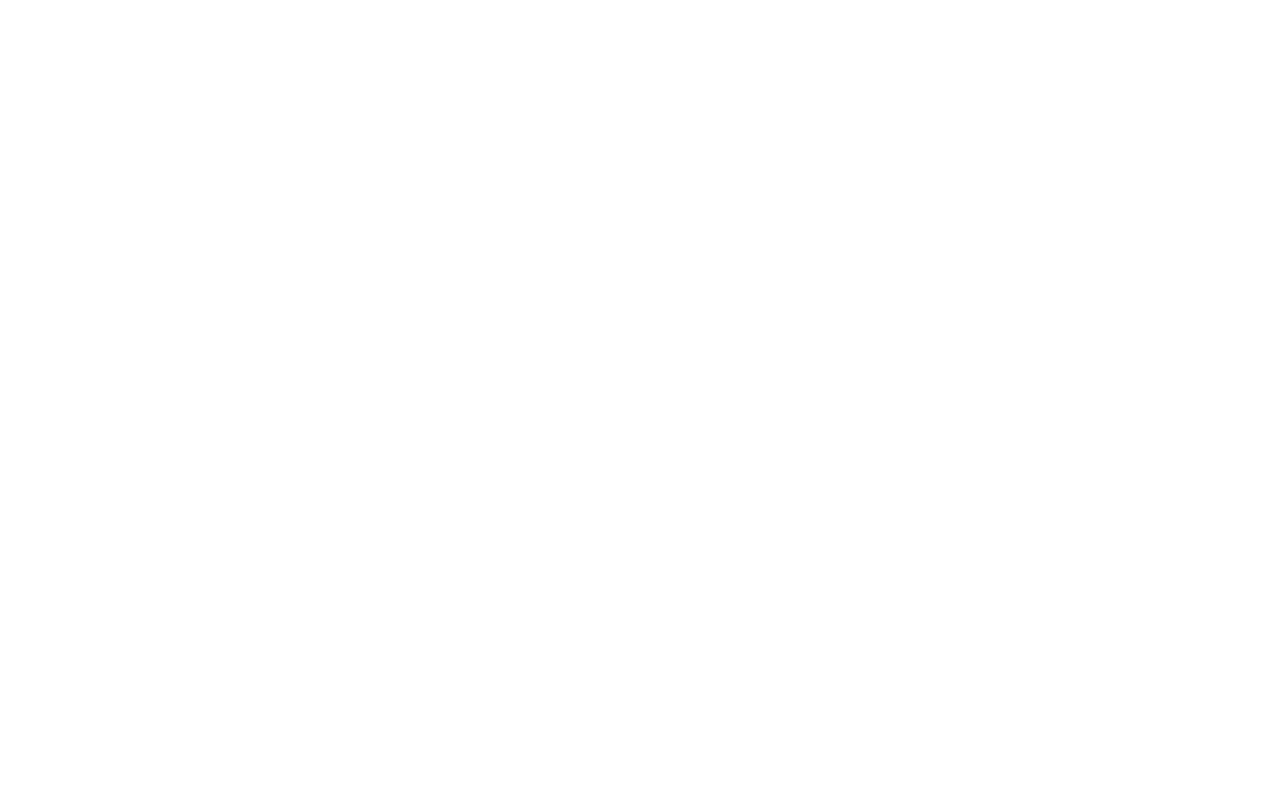
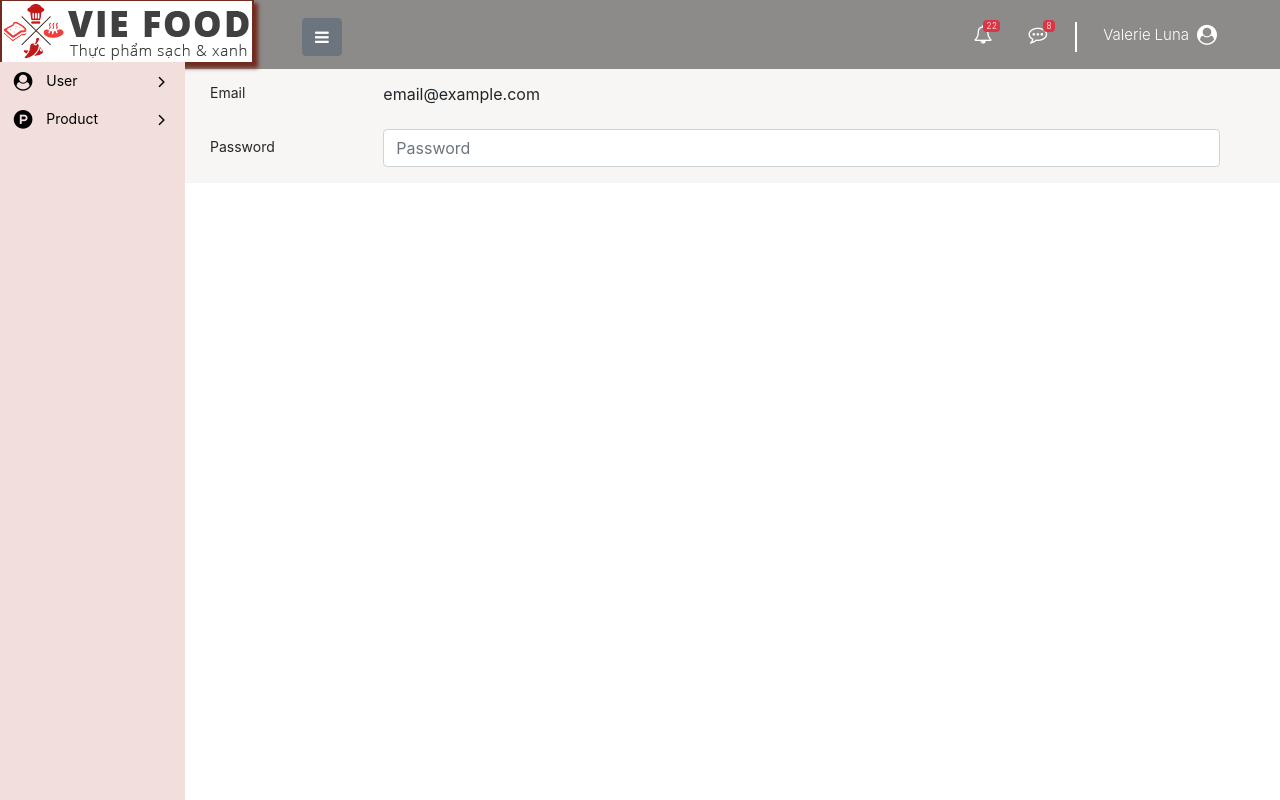
Before and after one commit to xuanthuy78/Vni-Foody-Frontend, a React (Create React App) app: page /admin in a window 1280 px wide. Built offline with nearby package versions, Linux system fonts and the light colour scheme.

Commit message:
layou admin

```diff
--- a/src/containers/pages/admin/homeAdminPage/HomeAdminPage.jsx
+++ b/src/containers/pages/admin/homeAdminPage/HomeAdminPage.jsx
@@ -1,8 +1,188 @@
 import React, { Component } from 'react'
+import { Link } from 'react-router-dom'
+import './HomeAdminPage.scss'
 
 export class HomeAdminPage extends Component {
   render() {
-    return <div></div>
+    return (
+      <div className="admin-container">
+        <header className="header">
+          <nav className="navbar navbar-expand navbar-light fixed-top">
+            <div className="border-logo">
+              <img
+                className="images-logo"
+                src={'assets/images/logo.png'}
+                alt="Logo"
+              />
+            </div>
+            <div className="btn-toggler ml-5">
+              <button type="button" className="btn btn-secondary">
+                <i className="fa fa-bars" aria-hidden="true"></i>
+              </button>
+            </div>
+            <div className="information collapse navbar-collapse justify-content-end">
+              <ul className="navbar-nav">
+                <li className="nav-item">
+                  <Link className="nav-link" to="#">
+                    <span className="badge badge-danger">22</span>
+                    <i className="fa fa-bell-o fa-lg" aria-hidden="true"></i>
+                  </Link>
+                </li>
+                <li className="nav-item active">
+                  <Link className="nav-link" to="#">
+                    <span className="badge badge-danger">8</span>
+                    <i
+                      className="fa fa-commenting-o fa-lg"
+                      aria-hidden="true"
+                    ></i>
+                  </Link>
+                </li>
+                <li className="nav-item clock">
+                  <Link className="nav-link name" to="#">
+                    <span className="fullname mr-2">Valerie Luna</span>
+                    <i
+                      className="fa fa-user-circle fa-lg"
+                      aria-hidden="true"
+                    ></i>
+                  </Link>
+                </li>
+              </ul>
+            </div>
+          </nav>
+        </header>
+        <section className="sidebar-menu">
+          <ul className="navbar-nav" id="accordion">
+            <li className="nav-item">
+              <Link
+                className="nav-link parent"
+                data-toggle="collapse"
+                to={{ pathname: '#user' }}
+              >
+                <span className="icon">
+                  <i className="fa fa-user-circle fa-lg" aria-hidden="true"></i>
+                </span>
+                <span className="title">User</span>
+                <span className="arrive">
+                  <i className="fa fa-angle-right fa-lg" aria-hidden="true"></i>
+                </span>
+              </Link>
+              <ul
+                id="user"
+                data-parent="#accordion"
+                className="navbar-nav collapse children"
+              >
+                <li className="nav-item">
+                  <Link className="nav-link" to="#">
+                    <i className="mr-3 fa fa-list-ul" aria-hidden="true"></i>
+                    <span className="item title">List</span>
+                  </Link>
+                </li>
+                <li className="nav-item">
+                  <Link className="nav-link" to="#">
+                    <i
+                      className="mr-3 item fa fa-plus-square-o"
+                      aria-hidden="true"
+                    ></i>
+                    <span className="title">Created User</span>
+                  </Link>
+                </li>
+                <li className="nav-item">
+                  <Link className="nav-link" to="#">
+                    <i
+                      className="mr-3 item fa fa-pencil-square-o"
+                      aria-hidden="true"
+                    ></i>
+                    <span className="item title">Edit User</span>
+                  </Link>
+                </li>
+              </ul>
+            </li>
+            <li className="nav-item">
+              <Link
+                className="nav-link parent"
+                data-toggle="collapse"
+                to={{ pathname: '#product' }}
+              >
+                <span className="icon">
+                  <i
+                    className="fa fa-product-hunt fa-lg"
+                    aria-hidden="true"
+                  ></i>
+                </span>
+                <span className="title">Product</span>
+                <span className="arrive">
+                  <i className="fa fa-angle-right fa-lg" aria-hidden="true"></i>
+                </span>
+              </Link>
+              <ul
+                id="product"
+                data-parent="#accordion"
+                className="navbar-nav collapse children"
+              >
+                <li className="nav-item">
+                  <Link className="nav-link" to="#">
+                    <i className="mr-3 fa fa-list-ul" aria-hidden="true"></i>
+                    <span className="item title">List</span>
+                  </Link>
+                </li>
+                <li className="nav-item">
+                  <Link className="nav-link" to="#">
+                    <i
+                      className="mr-3 item fa fa-plus-square-o"
+                      aria-hidden="true"
+                    ></i>
+                    <span className="title">Created</span>
+                  </Link>
+                </li>
+                <li className="nav-item">
+                  <Link className="nav-link" to="#">
+                    <i
+                      className="mr-3 item fa fa-pencil-square-o"
+                      aria-hidden="true"
+                    ></i>
+                    <span className="item title">Edit User</span>
+                  </Link>
+                </li>
+              </ul>
+            </li>
+          </ul>
+        </section>
+        <main className="left-content">
+          <form>
+            <div className="form-group row">
+              <label htmlFor="staticEmail" className="col-sm-2 col-form-label">
+                Email
+              </label>
+              <div className="col-sm-10">
+                <input
+                  type="text"
+                  readOnly
+                  className="form-control-plaintext"
+                  id="staticEmail"
+                  defaultValue="email@example.com"
+                />
+              </div>
+            </div>
+            <div className="form-group row">
+              <label
+                htmlFor="inputPassword"
+                className="col-sm-2 col-form-label"
+              >
+                Password
+              </label>
+              <div className="col-sm-10">
+                <input
+                  type="password"
+                  className="form-control"
+                  id="inputPassword"
+                  placeholder="Password"
+                />
+              </div>
+            </div>
+          </form>
+        </main>
+      </div>
+    )
   }
 }
 
--- a/src/containers/pages/admin/homeAdminPage/HomeAdminPage.scss
+++ b/src/containers/pages/admin/homeAdminPage/HomeAdminPage.scss
@@ -0,0 +1,145 @@
+$backgroud: rgb(140, 139, 138);
+$backgroud-sidebar: rgb(242, 223, 220);
+.admin-container {
+  position: relative;
+  top: 0;
+  left: 0;
+  right: 0;
+  bottom: 0;
+  width: 100%;
+  height: 100%;
+  margin: 0 auto;
+  header {
+    .navbar {
+      background: $backgroud;
+      padding: 0.3rem 3.4375rem 0.3rem 0rem;
+      z-index: 1;
+      .border-logo {
+        background: #ffffff;
+        padding: 2px 0;
+        border: 2px solid rgb(114, 43, 32);
+        margin-top: -6px;
+        box-shadow: 4px 4px 4px 0px rgb(114, 43, 32);
+      }
+      .btn-toggler {
+        font-size: 30px;
+        color: #ffffff !important;
+        .btn-secondary {
+          &:hover {
+            background: $backgroud-sidebar;
+            border: 1px solid $backgroud-sidebar;
+          }
+        }
+      }
+      .information {
+        .navbar-nav {
+          .nav-item {
+            .nav-link {
+              font-weight: 300;
+              position: relative;
+              margin-left: 20px;
+              color: #ffffff;
+              .badge {
+                position: absolute;
+                top: 5px;
+                right: 0px;
+                font-weight: 300;
+                font-size: 60%;
+              }
+              .fa,
+              .fullname {
+                &:hover {
+                  color: $backgroud-sidebar;
+                }
+              }
+            }
+          }
+          .clock {
+            position: relative;
+            margin-left: 20px;
+            font-size: 15px;
+            &.clock::after {
+              position: absolute;
+              content: '';
+              width: 2px;
+              height: 30px;
+              background-image: linear-gradient(to right, white, white);
+              top: 7px;
+            }
+            .circle-user {
+              color: white;
+              margin-left: 5px;
+            }
+          }
+        }
+      }
+    }
+  }
+  .sidebar-menu {
+    position: fixed;
+    float: left;
+    width: 185px;
+    height: 100%;
+    top: 7.8%;
+    left: 0;
+    bottom: 0;
+    z-index: 10;
+    background: $backgroud-sidebar;
+    .navbar-nav {
+      .nav-item {
+        .nav-link {
+          color: black;
+          &:hover {
+            color: white;
+            background: $backgroud;
+          }
+        }
+        .parent {
+          display: flex;
+          justify-content: space-between;
+          .icon,
+          .arrive {
+            text-align: center;
+          }
+          .icon {
+            width: 25%;
+          }
+          .title {
+            width: 50%;
+          }
+          .arrive {
+            width: 25%;
+          }
+        }
+      }
+      .children {
+        .nav-link {
+          padding-left: 30px;
+        }
+      }
+    }
+  }
+  .left-content {
+    float: right;
+    width: calc(100% - 185px);
+    min-height: 100%;
+    padding: 20px 60px 0px 25px;
+    margin-top: 55px;
+    background: #f7f6f5;
+  }
+}
+// Responsive
+@media (min-width: 992px) and (max-width: 1236px) {
+}
+
+/* // Medium devices (tablets, 768px and up) */
+@media (min-width: 768px) and (max-width: 991px) {
+}
+
+/* // Small devices (landscape phones, 576px and up) */
+@media (min-width: 480px) and (max-width: 767px) {
+}
+
+/* // Extra Small devices (320px and up) */
+@media (min-width: 320px) and (max-width: 479px) {
+}
```
